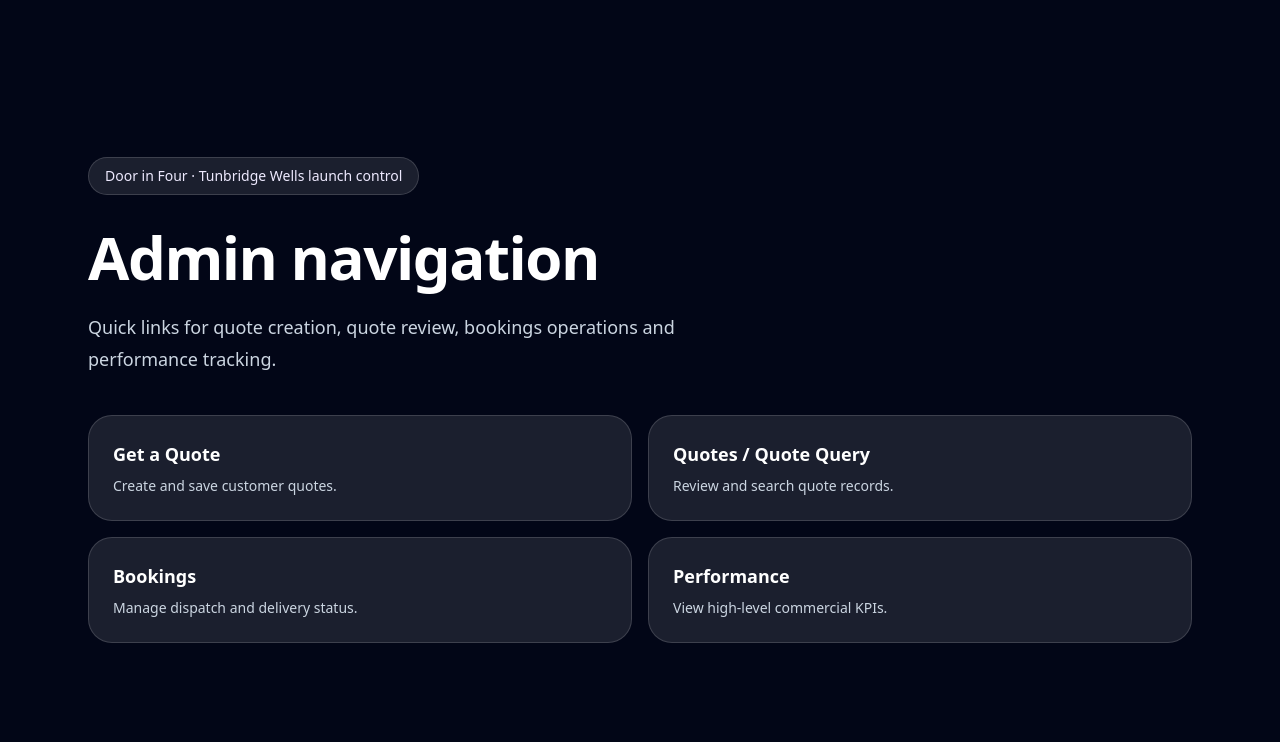
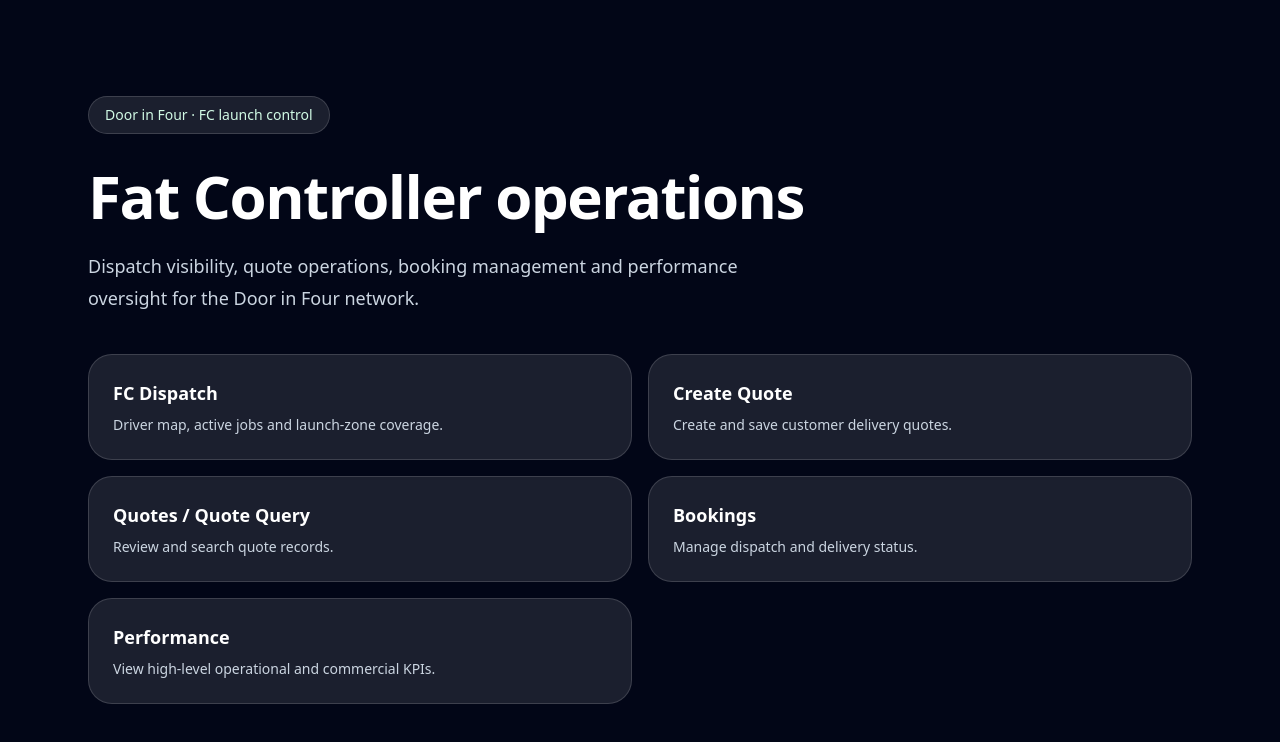
Before and after one commit to walkermejames-commits/Inventory-application-, a Next.js app in the folder apps/admin/: page / in a window 1280 px wide. Shown: the top 742 px of the page. Built offline with nearby package versions, Linux system fonts and the light colour scheme.

Commit message:
Rename admin home to FC operations and add dispatch link

```diff
--- a/apps/admin/src/app/page.tsx
+++ b/apps/admin/src/app/page.tsx
@@ -1,25 +1,26 @@
 import Link from "next/link";
 
 const adminLinks = [
-  { href: "/get-a-quote", label: "Get a Quote", description: "Create and save customer quotes." },
+  { href: "/dispatch", label: "FC Dispatch", description: "Driver map, active jobs and launch-zone coverage." },
+  { href: "/get-a-quote", label: "Create Quote", description: "Create and save customer delivery quotes." },
   { href: "/quotes", label: "Quotes / Quote Query", description: "Review and search quote records." },
   { href: "/bookings", label: "Bookings", description: "Manage dispatch and delivery status." },
-  { href: "/performance", label: "Performance", description: "View high-level commercial KPIs." }
+  { href: "/performance", label: "Performance", description: "View high-level operational and commercial KPIs." }
 ];
 
 export default function Home() {
   return (
     <main className="min-h-screen bg-slate-950 text-white">
       <section className="mx-auto flex min-h-screen max-w-6xl flex-col justify-center px-6 py-12">
-        <div className="mb-8 inline-flex w-fit rounded-full border border-white/15 bg-white/10 px-4 py-2 text-sm font-medium text-violet-100">
-          Door in Four · Tunbridge Wells launch control
+        <div className="mb-8 inline-flex w-fit rounded-full border border-white/15 bg-white/10 px-4 py-2 text-sm font-medium text-emerald-100">
+          Door in Four · FC launch control
         </div>
 
         <h1 className="max-w-3xl text-5xl font-black tracking-tight sm:text-6xl">
-          Admin navigation
+          Fat Controller operations
         </h1>
         <p className="mt-6 max-w-2xl text-lg leading-8 text-slate-300">
-          Quick links for quote creation, quote review, bookings operations and performance tracking.
+          Dispatch visibility, quote operations, booking management and performance oversight for the Door in Four network.
         </p>
 
         <div className="mt-10 grid gap-4 sm:grid-cols-2">
@@ -27,7 +28,7 @@ export default function Home() {
             <Link
               key={link.href}
               href={link.href}
-              className="rounded-3xl border border-white/15 bg-white/10 p-6 transition hover:border-violet-300/50 hover:bg-white/15"
+              className="rounded-3xl border border-white/15 bg-white/10 p-6 transition hover:border-emerald-300/50 hover:bg-white/15"
             >
               <p className="text-lg font-black text-white">{link.label}</p>
               <p className="mt-2 text-sm text-slate-300">{link.description}</p>
```
